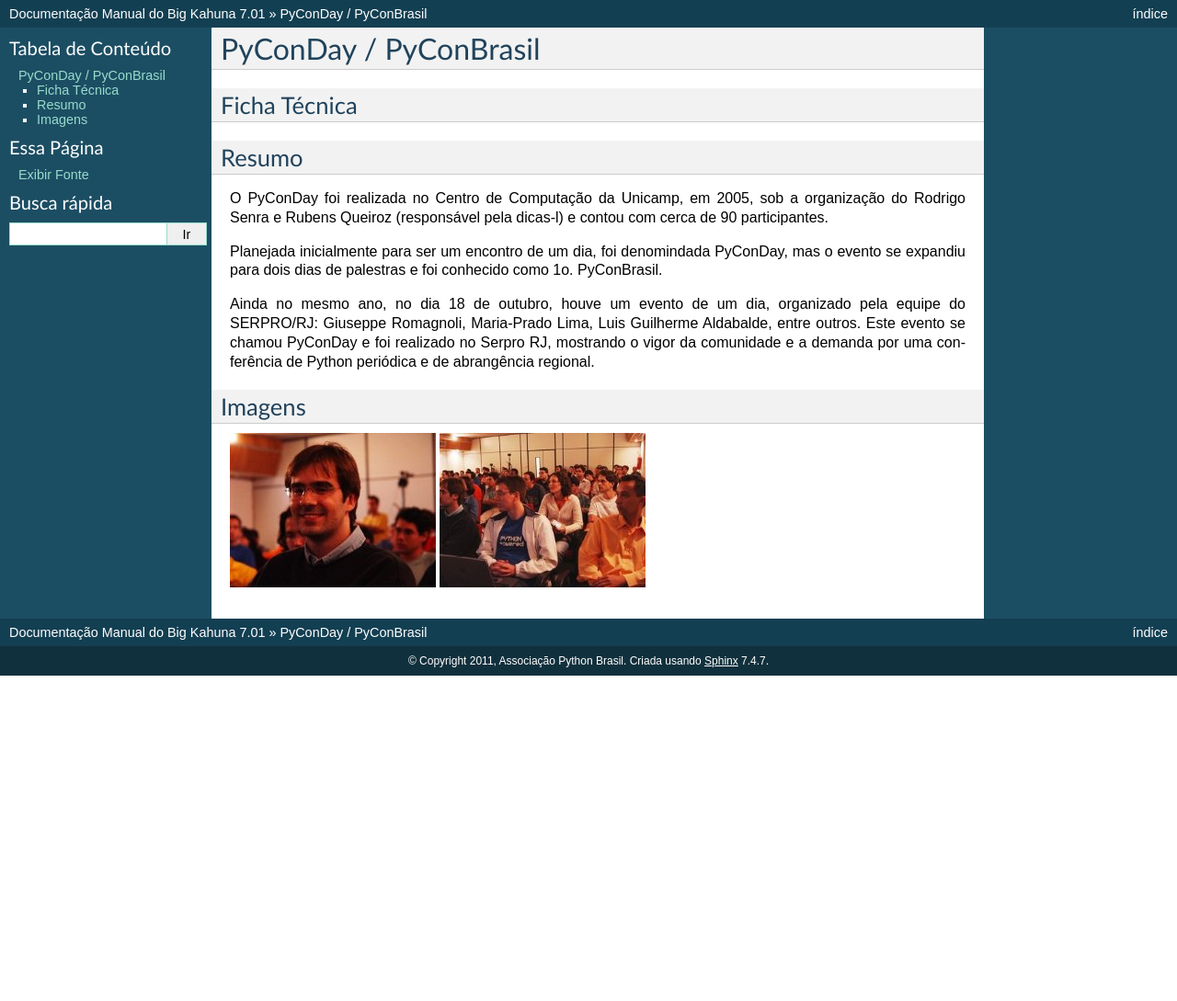
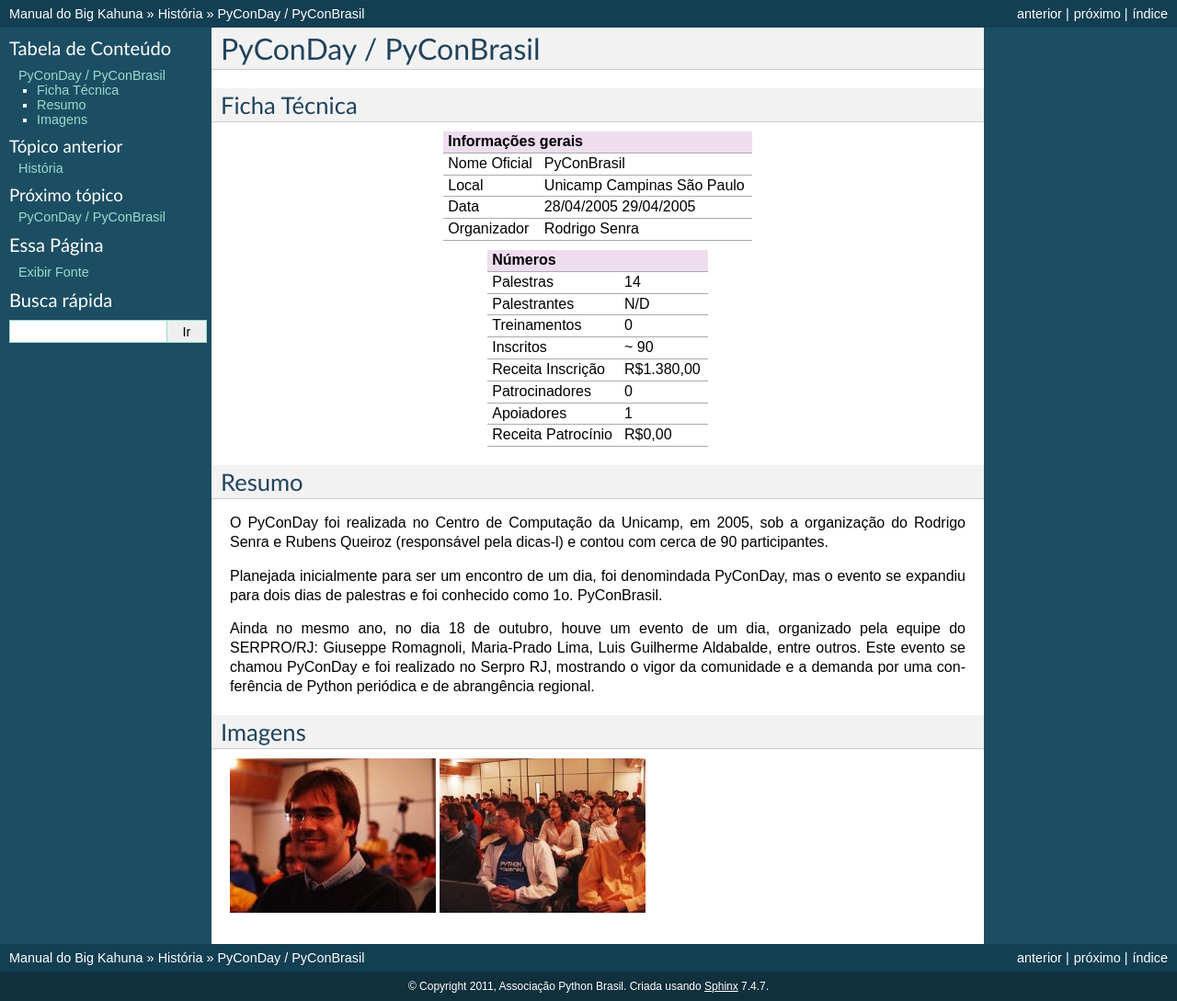
Before and after one commit to pythonbrasil/manual, a Sphinx documentation site: the page built from source/historia/pyconbrasil.txt, in a window 1280 px wide. Shown: the whole page at 92% size. Built offline with Sphinx 7.4.7, drawn with Linux system fonts in a browser that asks for light colours; before the commit the page ends 900 px from its top, so only the background shows below that.

Commit message:
Small fixes

```diff
--- a/source/conf.py
+++ b/source/conf.py
@@ -103,7 +103,7 @@
 
 # The name for this set of Sphinx documents.  If None, it defaults to
 # "<project> v<release> documentation".
-#html_title = None
+html_title = 'Manual do Big Kahuna'
 
 # A shorter title for the navigation bar.  Default is the same as html_title.
 #html_short_title = None
--- a/source/historia/index.txt
+++ b/source/historia/index.txt
@@ -4,5 +4,6 @@
 
 .. toctree::
    :maxdepth: 2
+
    pyconbrasil
    pyconbrasil2
--- a/source/historia/pyconbrasil2.txt
+++ b/source/historia/pyconbrasil2.txt
@@ -5,7 +5,7 @@
 ----------------
 +----------------------------------------------+
 |Informações gerais                            |
-+==============================================+
++======================+=======================+
 | Nome Oficial         | PyConBrasil 2006      |
 +----------------------+-----------------------+
 | Local                | Interlegis            |
@@ -18,9 +18,9 @@
 | Organizador          | Jean Rodrigo Ferri    |
 +----------------------+-----------------------+
 
-+----------------------------------------------++
++----------------------------------------------+
 |Números                                       |
-+==============================================+
++======================+=======================+
 | Palestras            | 16                    |
 +----------------------+-----------------------+
 | Palestrantes         | N/D                   |
```
Also changed, not shown: source/historia/pyconbrasil.txt (+4 -4 lines).
